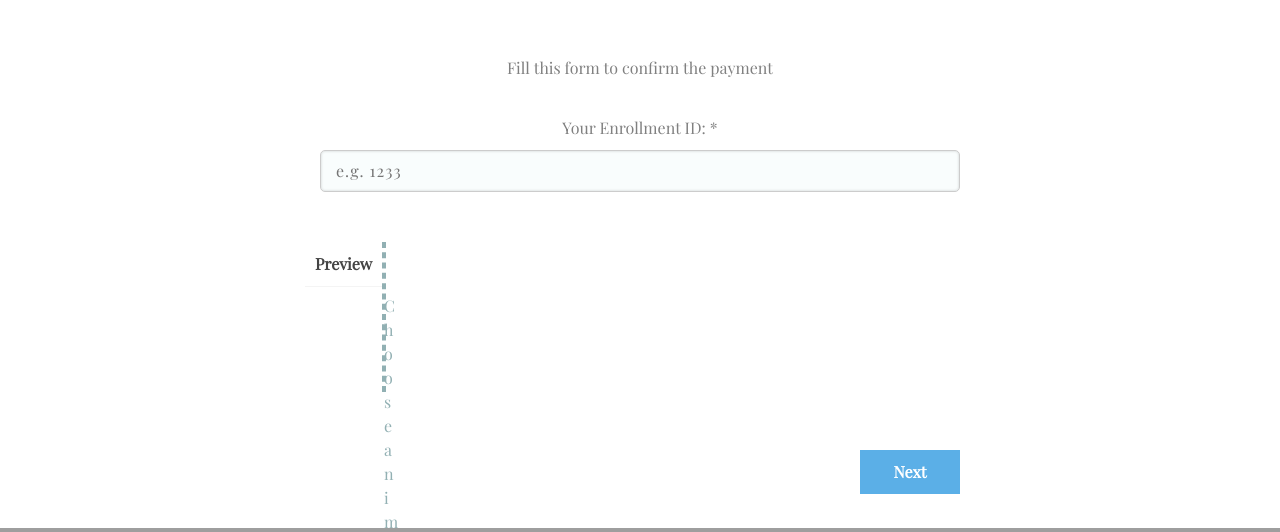
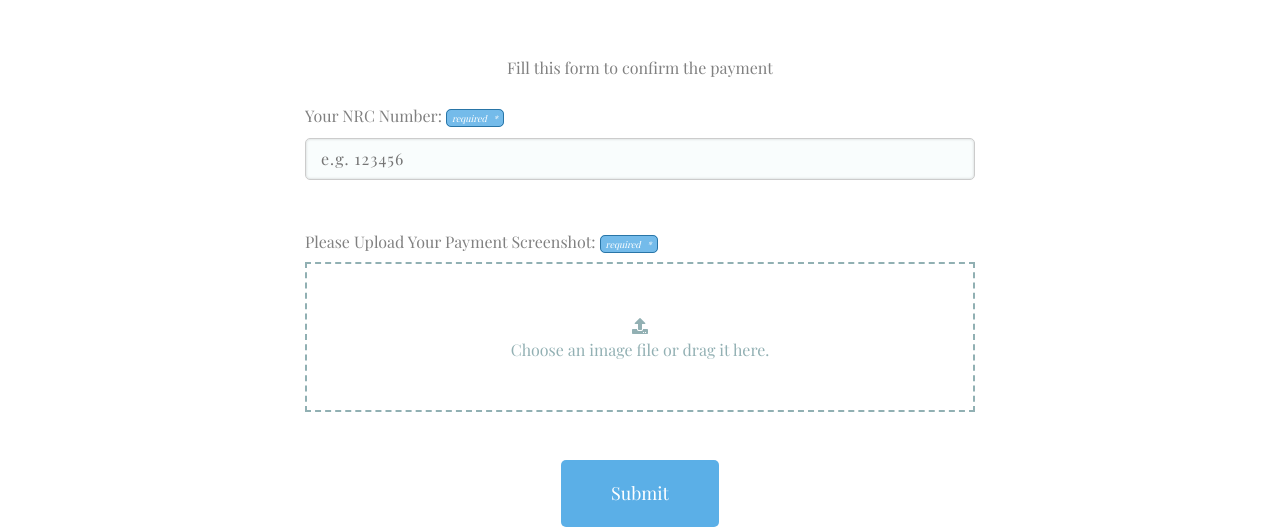
Before and after one commit to AikeNyanLynnOo/jkt-mm-int-php, a PHP site: page /paymentDetail.php in a window 1280 px wide. Shown: the part 660-1192 px from the top of the page. Run offline with PHP 8.4, Linux system fonts and the light colour scheme; some libraries are stand-ins or nearby versions; grey boxes are pictures that could not be loaded.

Commit message:
add payment Detail form

```diff
--- a/user/frontend/assets/css/main.css
+++ b/user/frontend/assets/css/main.css
@@ -1505,6 +1505,22 @@ figure img {
   margin-bottom: 5px;
 }
 
+.input-row {
+  /* display: flex;
+  flex-direction: column;
+  align-items: baseline; */
+  height: 150px;
+}
+
+.payment-confirm-warning {
+  position: absolute;
+  /* top: 100%; */
+  color: red;
+  margin-top: 10%;
+  font-size: 14px;
+  font-style: italic;
+}
+
 .radio-alert {
   background-color: rgba(255, 0, 0, 0.301);
   padding: 8px;
@@ -1527,17 +1543,16 @@ figure img {
   margin-bottom: 10px;
 }
 
-/* .box-tools {
-  position: absolute;
-  right: 10px;
-  top: 5px;
-} */
+.hidden {
+  display: none;
+}
 
 .dropzone-wrapper {
   border: 2px dashed #91b0b3;
   color: #92b0b3;
   position: relative;
   height: 150px;
+  width: 100%;
 }
 
 .dropzone-desc {
@@ -1546,7 +1561,7 @@ figure img {
   left: 0;
   right: 0;
   text-align: center;
-  width: 40%;
+  width: 50%;
   top: 50px;
   font-size: 16px;
 }
@@ -1555,6 +1570,7 @@ figure img {
 .dropzone:focus {
   position: absolute;
   outline: none !important;
+  left: 0;
   width: 100%;
   height: 150px;
   cursor: pointer;
@@ -1566,8 +1582,15 @@ figure img {
   background: #ecf0f5;
 }
 
+.box-header div b {
+  color: #329be0;
+}
+
 .preview-zone {
   text-align: center;
+  width: 100%;
+  color: #5bafe7;
+  font-style: italic;
 }
 
 .preview-zone .box {
--- a/user/frontend/assets/js/paymentDetail.js
+++ b/user/frontend/assets/js/paymentDetail.js
@@ -24,7 +24,6 @@ function readFile(input) {
       boxZone.empty();
       boxZone.append(htmlPreview);
     };
-
     reader.readAsDataURL(input.files[0]);
   }
 }
@@ -44,3 +43,34 @@ $(".dropzone-wrapper").on("dragleave", function (e) {
   e.stopPropagation();
   $(this).removeClass("dragover");
 });
+
+$(document).ready(function () {
+  var paymentForm = $("#paymentForm");
+
+  paymentForm.validate({
+    errorElement: "p",
+    errorClass: "payment-confirm-warning",
+    highlight: function (element, errorClass, validClass) {
+      $(element).closest(".payment-input").addClass("has-error");
+    },
+    unhighlight: function (element, errorClass, validClass) {
+      $(element).closest(".payment-input").removeClass("has-error");
+    },
+    rules: {
+      nrcNumber: {
+        required: true,
+      },
+      paymentImg: {
+        required: true,
+      }
+    },
+    messages: {
+      nrcNumber: {
+        required: "NRC Number required",
+      },
+      paymentImg: {
+        required: "Payment Screenshot required",
+      }
+    }
+  })
+})
--- a/user/frontend/paymentDetail.php
+++ b/user/frontend/paymentDetail.php
@@ -259,32 +259,30 @@
             <div class="card px-0 pt-4 pb-0 mt-3 mb-3">
                 <!-- <h2 id="heading">Sign Up Your User Account</h2> -->
                 <p class="enroll-description">Fill this form to confirm the payment</p>
-                <form id="enrollmentForm">
-                    <label class="fieldlabels">Your Enrollment ID: *</label>
-                    <input type="text" class="form-input" name="enrollID" id="enrollID" placeholder="e.g. 1233"  />
+                <form id="paymentForm">
+                    <div class="row my-2">
+                      <label class="fieldlabels">Your NRC Number: <span class="required-tag">required &nbsp; *</span></label>
+                      <input type="text" class="form-input payment-input" name="nrcNumber" id="nrcNumber" placeholder="e.g. 123456" />
+                    </div>
                     <div class="row my-5">
+                      <label class="fieldlabels">Please Upload Your Payment Screenshot: <span class="required-tag">required &nbsp; *</span></label> <br>
                       <div class="preview-zone hidden">
                         <div class="box box-solid">
                           <div class="box-header with-border">
                             <div><b>Preview</b></div>
-                            <!-- <div class="box-tools pull-right">
-                              <button type="button" class="btn btn-danger btn-xs remove-preview">
-                                <i class="fa fa-times"></i> Reset This Form
-                              </button>
-                            </div> -->
                           </div>
                           <div class="box-body"></div>
                         </div>
                       </div>
                       <div class="dropzone-wrapper">
                         <div class="dropzone-desc">
-                          <i class="glyphicon glyphicon-download-alt"></i>
+                          <i class="fas fa-upload"></i>
                           <p>Choose an image file or drag it here.</p>
                         </div>
-                        <input type="file" name="img_logo" class="dropzone">
+                        <input type="file" name="paymentImg" class="dropzone payment-input">
                       </div>
                     </div>
-                    <input type="submit" name="paymentSubmit" id="paymentSubmit" class="next action-button" value="Next" />
+                    <input type="submit" name="paymentSubmit" id="paymentSubmit" class="back-to-courses" value="Submit" />
                 </form>
             </div>
           </div>
@@ -393,7 +391,6 @@
     <script src="./assets/js/popper.min.js"></script>
     <script src="./assets/js/bootstrap.min.js"></script>
     <script src="./assets/js/float-panel.js"></script>
-    <script src="./assets/js/multistepForm.js"></script>
-    <script src="./assets/js/userImgPreview.js"></script>
+    <script src="./assets/js/paymentDetail.js"></script>
   </body>
 <html>
```
